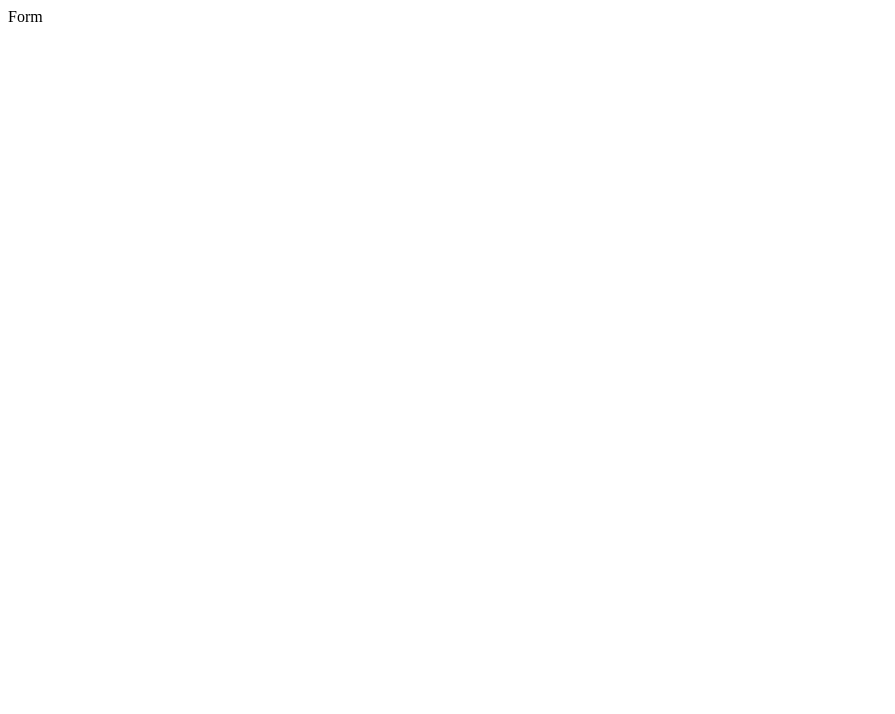
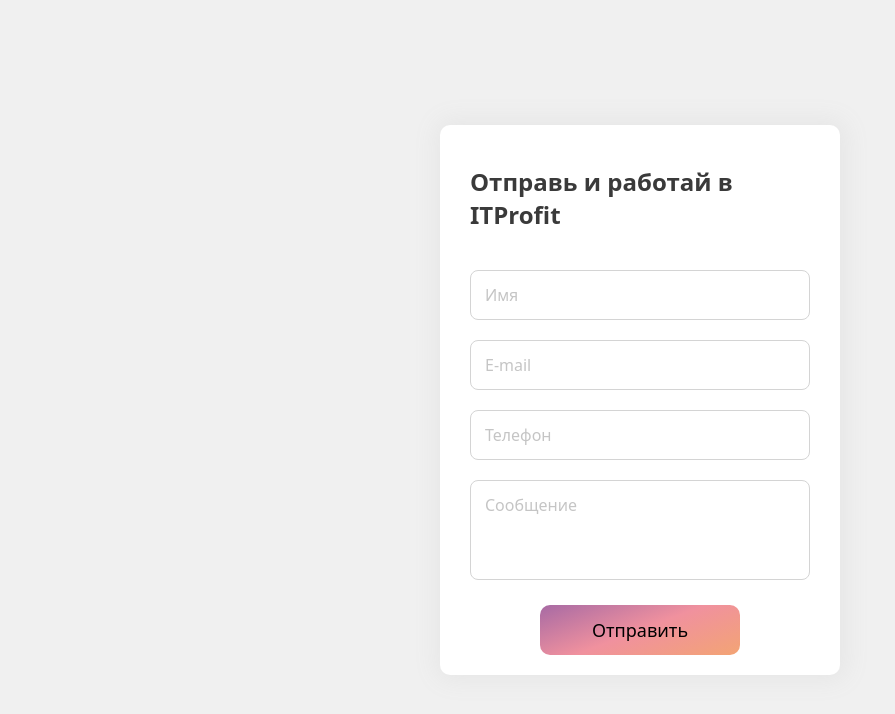
Before and after one commit to belmoz/test-form-modal, a React app: page / in a window 1280 px wide. Shown: the top 714 px of the page, without its empty margins (0-895 px from the left). Built offline with nearby package versions, Linux system fonts and the light colour scheme.

Commit message:
Form component added

```diff
--- a/src/App.js
+++ b/src/App.js
@@ -1,10 +1,14 @@
 import React from "react";
-import Form from "./components/Form";
+import Form from "./components/common/Form/Form";
+import "./App.styles.scss";
+import Container from "./components/layout/Container/Container";
 
 const App = () => {
 	return (
 		<>
-			<Form />
+			<Container classname={"form"}>
+				<Form />
+			</Container>
 		</>
 	);
 };
--- /dev/null
+++ b/src/App.styles.scss
@@ -0,0 +1,6 @@
+.container-form {
+	height: 100dvh;
+	display: flex;
+	align-items: center;
+	justify-content: center;
+}
--- a/src/components/Form.jsx
+++ /dev/null
@@ -1,7 +0,0 @@
-import React from "react";
-
-const Form = () => {
-	return <div>Form</div>;
-};
-
-export default Form;
--- /dev/null
+++ b/src/components/common/Form/Form.jsx
@@ -0,0 +1,101 @@
+import React, { useState } from "react";
+import InputMask from "react-input-mask";
+import "./Form.styles.scss";
+import { FORM_FIELDS } from "../../../utils/constants/form.constants";
+
+export const initialForm = {
+	[FORM_FIELDS.username]: "",
+	[FORM_FIELDS.email]: "",
+	[FORM_FIELDS.phone]: "",
+	[FORM_FIELDS.message]: "",
+};
+
+const Form = () => {
+	const [formData, setFormData] = useState(initialForm);
+
+	const handleSubmit = () => {
+		console.log(formData);
+		setFormData(initialForm);
+	};
+
+	const handleOnKeyEnter = (event) => {
+		if (event.key === "Enter") {
+			handleSubmit();
+		}
+	};
+
+	const handleOnChange = (event) => {
+		const { value, name } = event.target;
+		if (name in FORM_FIELDS) {
+			setFormData((prev) => ({
+				...prev,
+				[name]: value,
+			}));
+		}
+	};
+
+	return (
+		<form className='form' onSubmit={handleSubmit}>
+			<h2 className='form__title'>Отправь и работай в ITProfit</h2>
+			<div className='form__item'>
+				<label className='form__label form__label--username'>Имя</label>
+				<input
+					className='form__input'
+					type='text'
+					name={FORM_FIELDS.username}
+					placeholder=''
+					onKeyUp={handleOnKeyEnter}
+					onChange={handleOnChange}
+					value={formData[FORM_FIELDS.username]}
+				/>
+			</div>
+			<div className='form__item'>
+				<label className='form__label form__label--email'>E-mail</label>
+				<input
+					className='form__input'
+					type='email'
+					name={FORM_FIELDS.email}
+					placeholder=''
+					onKeyUp={handleOnKeyEnter}
+					onChange={handleOnChange}
+					value={formData[FORM_FIELDS.email]}
+				/>
+			</div>
+			<div className='form__item'>
+				<label className='form__label form__label--phone'>Телефон</label>
+				<InputMask
+					className='form__input'
+					mask='+375 (2\9) 999-99-99'
+					type='tel'
+					name={FORM_FIELDS.phone}
+					placeholder=''
+					onKeyUp={handleOnKeyEnter}
+					onChange={handleOnChange}
+					value={formData[FORM_FIELDS.phone]}
+				/>
+			</div>
+			<div className='form__item'>
+				<label className='form__label form__label--message'>Сообщение</label>
+				<textarea
+					className='form__input form__input--textarea'
+					name={FORM_FIELDS.message}
+					placeholder=''
+					onChange={handleOnChange}
+					value={formData[FORM_FIELDS.message]}
+				></textarea>
+			</div>
+			<button
+				className='form__btn btn'
+				type='submit'
+				onClick={(e) => {
+					e.preventDefault();
+					handleSubmit();
+				}}
+			>
+				Отправить
+			</button>
+		</form>
+	);
+};
+
+export default Form;
--- /dev/null
+++ b/src/components/common/Form/Form.styles.scss
@@ -0,0 +1,126 @@
+// <CONSTANTS> ==============
+$form-input-padding: 15px;
+$form-font-size: 16px;
+$form-field-height: 50px;
+// </CONSTANTS> =============
+.form {
+	display: flex;
+	flex-direction: column;
+	align-items: center;
+	width: 400px;
+	margin: 0px auto;
+	padding: 20px 30px;
+	gap: 20px;
+
+	background-color: #ffffff;
+	border-radius: 10px;
+	box-shadow: 1.5px 0 23.5px 5.5px #e6e6e6;
+	&__title {
+		color: #3a3a3a;
+	}
+
+	&__item {
+		width: 100%;
+		position: relative;
+		&:has(.form__input:focus),
+		&:has(.form__input:not(:placeholder-shown)) {
+			.form__label {
+				color: #096de0;
+				top: 0;
+				font-size: $form-font-size - 2px;
+				background-color: #fff;
+				padding: 5px;
+			}
+		}
+	}
+
+	&__label {
+		position: absolute;
+		top: 50%;
+		left: $form-input-padding;
+		translate: 0% -50%;
+
+		font-size: $form-font-size;
+		color: #c5c5c5;
+		line-height: 1;
+
+		transition: all 0.3s ease 0s;
+		&--username {
+		}
+
+		&--email {
+		}
+
+		&--phone {
+		}
+
+		&--message {
+			top: $form-field-height / 2;
+		}
+	}
+
+	&__input {
+		margin: 0;
+		min-width: 100%;
+		height: $form-field-height;
+		font-size: $form-font-size;
+		padding: 0 $form-input-padding;
+
+		border: 1px solid #d4d4d4;
+		border-radius: 8px;
+		background-color: transparent;
+
+		outline: none;
+		&:focus {
+			border-color: #91bae9;
+		}
+		&::placeholder {
+			color: transparent;
+		}
+		&--textarea {
+			height: 100px;
+			padding-top: $form-field-height / 2 - $form-font-size + 2px;
+			resize: none;
+		}
+	}
+
+	&__btn {
+		position: relative;
+		z-index: 1000;
+		display: inline-block;
+		width: 200px;
+		height: 50px;
+
+		border: none;
+		border-radius: 10px;
+		font-size: 18px;
+		background: #a34ea0;
+		background: -webkit-linear-gradient(159deg, #a76aa4 0%, #f0919e 50%, #f3a474 100%);
+		background: linear-gradient(159deg, #a76aa4 0%, #f0919e 50%, #f3a474 100%);
+
+		&:before {
+			content: "";
+			display: block;
+			opacity: 0;
+			position: absolute;
+			top: 0;
+			left: 0;
+			width: 100%;
+			height: 100%;
+			z-index: -1000;
+			border-radius: 10px;
+
+			background: #a34ea0;
+			background: -webkit-linear-gradient(159deg, #a34ea0 0%, #ec7282 50%, #f39357 100%);
+			background: linear-gradient(159deg, #a34ea0 0%, #ec7282 50%, #f39357 100%);
+			transition: all 0.6s ease 0s;
+		}
+		&:hover::before {
+			opacity: 1;
+		}
+		&:active:before {
+			transition: all 0s ease 0s;
+			box-shadow: inset 0px 5px 10px 2px #693868;
+		}
+	}
+}
--- /dev/null
+++ b/src/components/layout/Container/Container.jsx
@@ -0,0 +1,8 @@
+import React from "react";
+import "./Container.styles.scss";
+
+const Container = ({ classname, children }) => {
+	return <div className={`container${classname ? " " + "container-" + classname : ""}`}>{children}</div>;
+};
+
+export default Container;
--- /dev/null
+++ b/src/components/layout/Container/Container.styles.scss
@@ -0,0 +1,4 @@
+.container {
+	max-width: 1350px;
+	margin: 0 auto;
+}
--- a/src/index.js
+++ b/src/index.js
@@ -1,5 +1,8 @@
+import { createRoot } from "react-dom/client";
 import React from "react";
-import ReactDOM from "react-dom";
 import App from "./App";
+import "./index.scss";
 
-ReactDOM.render(<App />, document.getElementById("root"));
+const container = document.getElementById("root");
+const root = createRoot(container);
+root.render(<App tab='home' />);
--- /dev/null
+++ b/src/index.scss
@@ -0,0 +1,11 @@
+* {
+	box-sizing: border-box;
+	font-family: system-ui, -apple-system, BlinkMacSystemFont, "Segoe UI", Roboto, Oxygen, Ubuntu, Cantarell,
+		"Open Sans", "Helvetica Neue", sans-serif;
+}
+
+body {
+	margin: 0;
+	padding: 0;
+	background-color: #f0f0f0;
+}
--- /dev/null
+++ b/src/utils/constants/form.constants.js
@@ -0,0 +1,6 @@
+export const FORM_FIELDS = {
+	username: "username",
+	email: "email",
+	phone: "phone",
+	message: "message",
+};
```
Also changed, not shown: 2 other files (tests, documents, lock files or other folders).
